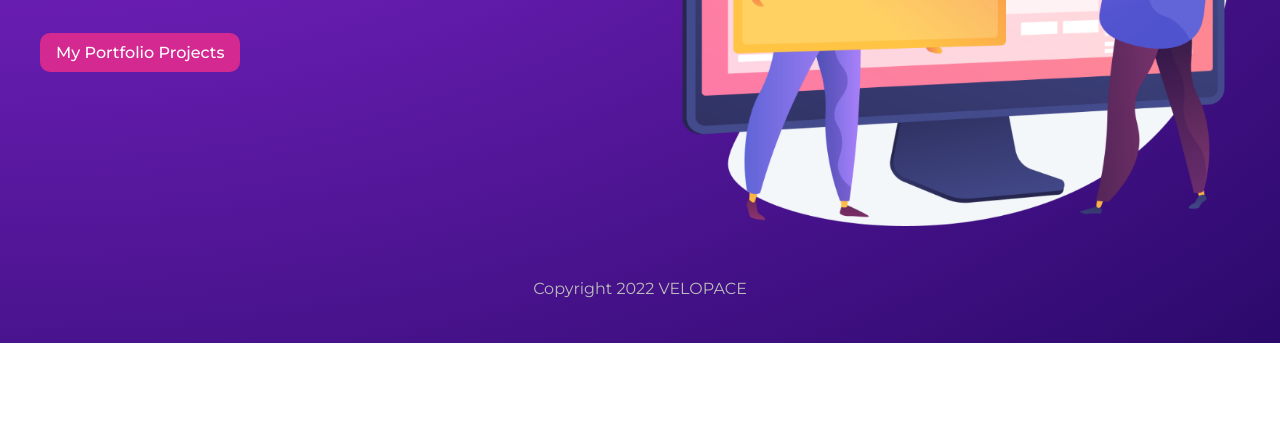
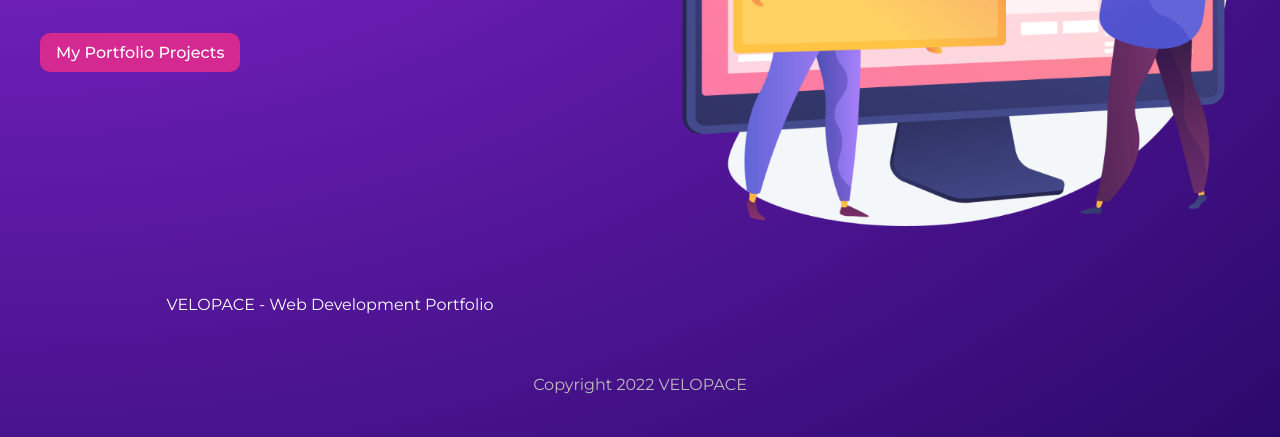
Before and after one commit to velopace/gatsby-portfolio, a Gatsby site: page / in a window 1280 px wide. Shown: the part 457-894 px from the top of the page. Before the commit the page ends 800 px from the top, so only its background shows below. Built offline with nearby package versions, Linux system fonts and the light colour scheme; Gatsby itself is replaced by a stand-in of ours.

Commit message:
get site metadata with gql

```diff
--- a/gatsby-config.js
+++ b/gatsby-config.js
@@ -7,4 +7,9 @@
 module.exports = {
   /* Your site config here */
   plugins: [],
+  siteMetadata: {
+    title: 'VELOPACE',
+    description: 'Web Development Portfolio',
+    copyright: 'This website is copyright 2022 VELOPACE'
+  }
 }
--- a/src/pages/index.js
+++ b/src/pages/index.js
@@ -1,10 +1,12 @@
 import React from 'react'
-import { Link } from 'gatsby'
+import { graphql, Link } from 'gatsby'
 
 import Layout from '../components/Layout'
 import * as styles from '../styles/home.module.css'
 
-export default function Home() {
+export default function Home({ data }) {
+  const { title, description } = data.site.siteMetadata
+
   return (
     <Layout>
       <section className={styles.header}>
@@ -15,7 +17,20 @@
           <Link className={styles.btn} to="/projects">My Portfolio Projects</Link>
         </div>
         <img src="/banner.png" alt="site banner" style={{ maxWidth: '100%' }} />
+        <p>{ title } - { description } </p>
       </section>
     </Layout>
   )
 }
+
+export const query = graphql`
+  query SiteInfo {
+    site {
+      siteMetadata {
+        copyright
+        description
+        title
+      }
+    }
+  }
+`
```
